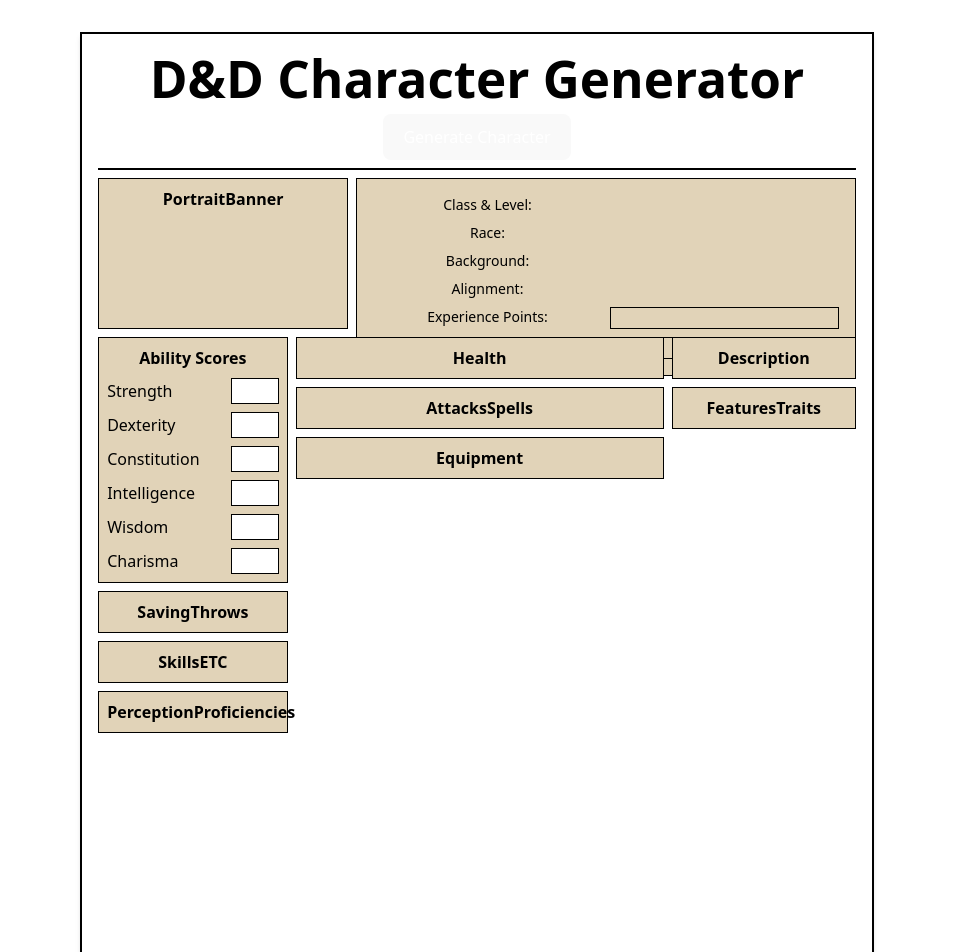
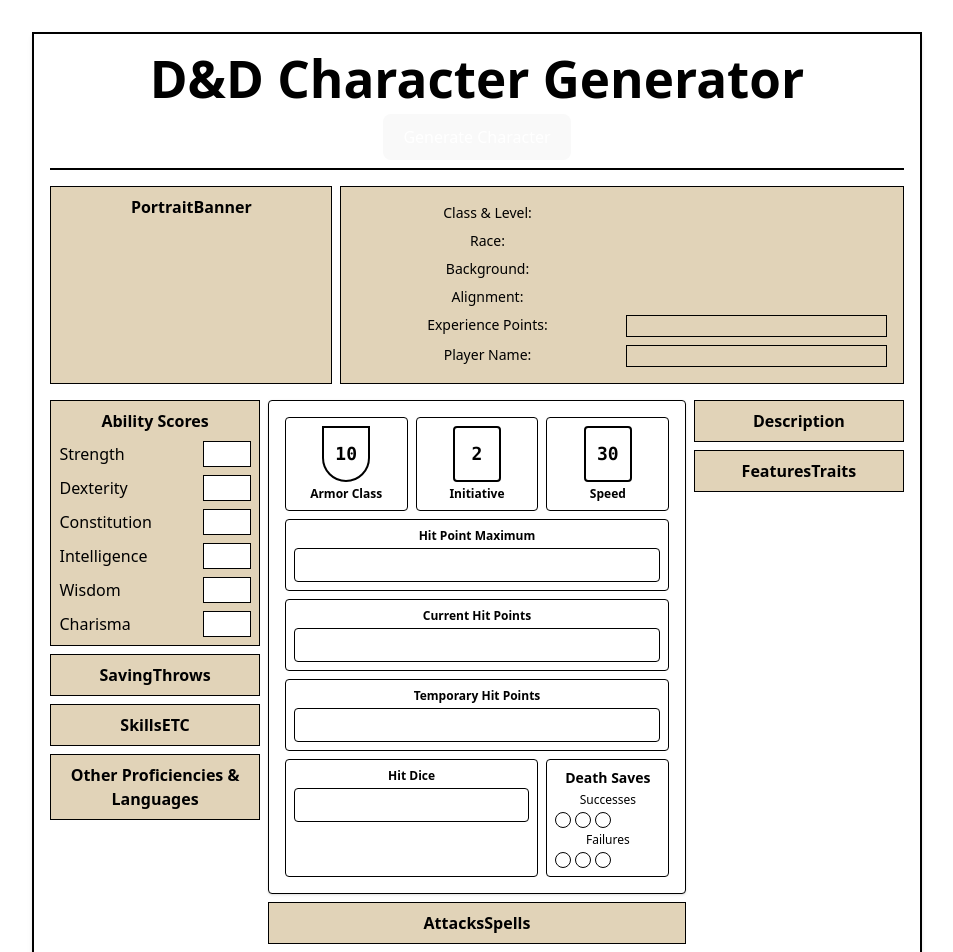
Before and after one commit to MarshaZeldenrust/FED, a React (Vite) app in the folder dnd-character-generator/: page / in a window 1280 px wide. Shown: the top 952 px of the page, without its empty margins (163-1116 px from the left). Built offline with nearby package versions, Linux system fonts and the light colour scheme.

Commit message:
health layout en stats toegevoegd

```diff
--- a/dnd-character-generator/src/components/CharacterSheet.jsx
+++ b/dnd-character-generator/src/components/CharacterSheet.jsx
@@ -7,7 +7,7 @@
 import { SavingThrows } from './SavingThrows';
 import { SkillsETC } from './SkillsETC';
 import { PerceptionProficiencies } from './PerceptionProficiencies';
-import { Health } from './Health';
+import Health from './Health';
 import { AttacksSpells } from './AttacksSpells';
 import { Equipment } from './Equipment';
 import { Description } from './Description';
@@ -22,12 +22,12 @@
   const generateCharacter = async () => {
     const data = await generateCharacterData();
     setCharacter(data);
-    const scores = generateAbilityScores(data); // `data` bevat character info
-setStats(scores);
+    const scores = generateAbilityScores(data);
+    setStats(scores);
   };
 
   return (
-    <div className="w-[210mm] h-[297mm] bg-white mx-auto p-4 border-2 shadow-md text-black flex flex-col gap-2">
+    <div className="w-full max-w-[1100px] min-h-screen bg-white mx-auto p-4 border-2 shadow-md text-black flex flex-col gap-4">
       {/* Header */}
       <div className="text-center border-b-2 pb-2">
         <h1 className="text-2xl font-bold mb-2">D&D Character Generator</h1>
@@ -39,8 +39,8 @@
         </button>
       </div>
 
-      {/* Portrait + Info sectie */}
-      <div className="flex gap-2 h-[40mm]">
+      {/* Portrait + Character Info */}
+      <div className="flex gap-2">
         <div className="w-1/3">
           <PortraitBanner />
         </div>
@@ -50,32 +50,36 @@
             race={character.race || ''}
             background={character.background || ''}
             alignment={character.alignment || ''}
+            experiencePoints={character.experiencePoints || ''}
           />
         </div>
       </div>
 
-      {/* Main 3-column layout */}
-      <div className="flex flex-grow gap-2 h-full">
+      {/* Main layout */}
+      <div className="flex gap-2 w-full">
         {/* Left column */}
-        <div className="w-1/4 flex flex-col gap-2">
-        <AbilityScores stats={stats} className="flex-grow" />
-
+        <div className="flex flex-col gap-2 w-1/4">
+          <AbilityScores stats={stats} />
           <SavingThrows />
-          <SkillsETC className="flex-grow" />
-          <PerceptionProficiencies className="flex-grow" />
+          <SkillsETC />
+          <PerceptionProficiencies />
         </div>
 
         {/* Middle column */}
-        <div className="w-1/2 flex flex-col gap-2">
-          <Health />
-          <AttacksSpells className="flex-grow" />
-          <Equipment className="flex-grow" />
+        <div className="flex flex-col gap-2 w-1/2">
+          <Health
+            armorClass={character.armorClass || 10}
+            initiative={character.initiative || 2}
+            speed={character.speed || 30}
+          />
+          <AttacksSpells />
+          <Equipment />
         </div>
 
         {/* Right column */}
-        <div className="w-1/4 flex flex-col gap-2">
-          <Description className="flex-grow" />
-          <FeaturesTraits className="flex-grow" />
+        <div className="flex flex-col gap-2 w-1/4">
+          <Description />
+          <FeaturesTraits />
         </div>
       </div>
     </div>
--- a/dnd-character-generator/src/components/Health.jsx
+++ b/dnd-character-generator/src/components/Health.jsx
@@ -1,7 +1,100 @@
-export function Health() {
-    return (
-      <div className="p-2 border border-black bg-[#e1d3b8] text-center font-bold">
-        Health
+import { useState } from 'react';
+
+export default function Health({ armorClass = 10, initiative = 2, speed = 30 }) {
+  const [deathSaves, setDeathSaves] = useState({
+    successes: [false, false, false],
+    failures: [false, false, false],
+  });
+
+  const toggleSave = (type, index) => {
+    setDeathSaves((prev) => ({
+      ...prev,
+      [type]: prev[type].map((val, i) => (i === index ? !val : val)),
+    }));
+  };
+
+  return (
+    <section className="grid grid-cols-3 gap-2 border p-4 rounded shadow bg-white">
+   {/* Armor Class */}
+<div className="text-center border p-2 rounded font-bold flex flex-col items-center">
+  <div className="w-12 h-14 bg-white border-2 border-black rounded-b-full flex items-center justify-center">
+    <span className="text-lg font-mono">{armorClass}</span>
+  </div>
+  <div className="text-xs mt-1">Armor Class</div>
+</div>
+
+{/* Initiative */}
+<div className="flex flex-col items-center border p-2 rounded font-bold">
+  <div className="w-12 h-14 flex items-center justify-center border-2 border-black rounded">
+    <span className="text-lg font-mono">{initiative}</span>
+  </div>
+  <div className="text-xs mt-1">Initiative</div>
+</div>
+
+{/* Speed */}
+<div className="flex flex-col items-center border p-2 rounded font-bold">
+  <div className="w-12 h-14 flex items-center justify-center border-2 border-black rounded">
+    <span className="text-lg font-mono">{speed}</span>
+  </div>
+  <div className="text-xs mt-1">Speed</div>
+</div>
+
+      {/* HP max */}
+      <div className="col-span-3 border p-2 rounded">
+        <label className="block text-xs font-semibold mb-1">Hit Point Maximum</label>
+        <input className="w-full border p-1 rounded" type="number" />
       </div>
-    );
-  }
+
+      {/* Current HP */}
+      <div className="col-span-3 border p-2 rounded">
+        <label className="block text-xs font-semibold mb-1">Current Hit Points</label>
+        <input className="w-full border p-1 rounded" type="number" />
+      </div>
+
+      {/* Temporary HP */}
+      <div className="col-span-3 border p-2 rounded">
+        <label className="block text-xs font-semibold mb-1">Temporary Hit Points</label>
+        <input className="w-full border p-1 rounded" type="number" />
+      </div>
+
+      {/* Hit Dice */}
+      <div className="col-span-2 border p-2 rounded">
+        <label className="block text-xs font-semibold mb-1">Hit Dice</label>
+        <input className="w-full border p-1 rounded" type="text" />
+      </div>
+
+      {/* Death Saves */}
+      <div className="border p-2 rounded text-xs">
+        <label className="block text-sm font-semibold mb-1">Death Saves</label>
+        <div className="mb-1">
+          <div>Successes</div>
+          <div className="flex gap-1 mt-1">
+            {deathSaves.successes.map((active, i) => (
+              <div
+                key={`success-${i}`}
+                onClick={() => toggleSave('successes', i)}
+                className={`w-4 h-4 rounded-full border cursor-pointer ${
+                  active ? 'bg-black' : ''
+                }`}
+              />
+            ))}
+          </div>
+        </div>
+        <div>
+          <div>Failures</div>
+          <div className="flex gap-1 mt-1">
+            {deathSaves.failures.map((active, i) => (
+              <div
+                key={`failure-${i}`}
+                onClick={() => toggleSave('failures', i)}
+                className={`w-4 h-4 rounded-full border cursor-pointer ${
+                  active ? 'bg-black' : ''
+                }`}
+              />
+            ))}
+          </div>
+        </div>
+      </div>
+    </section>
+  );
+}
--- a/dnd-character-generator/src/components/PerceptionProficiencies.jsx
+++ b/dnd-character-generator/src/components/PerceptionProficiencies.jsx
@@ -1,7 +1,7 @@
 export function PerceptionProficiencies() {
     return (
       <div className="p-2 border border-black bg-[#e1d3b8] text-center font-bold">
-        PerceptionProficiencies
+        Other Proficiencies & Languages
       </div>
     );
   }
```
